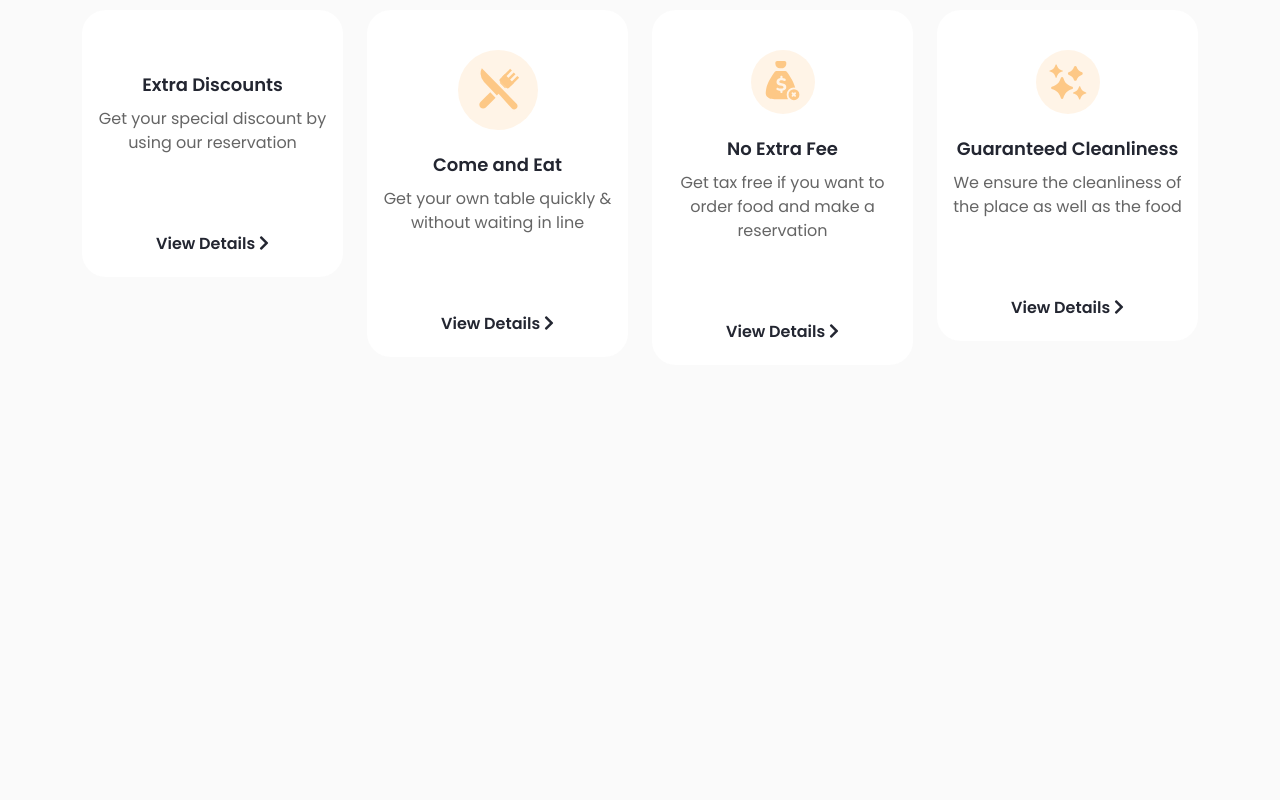
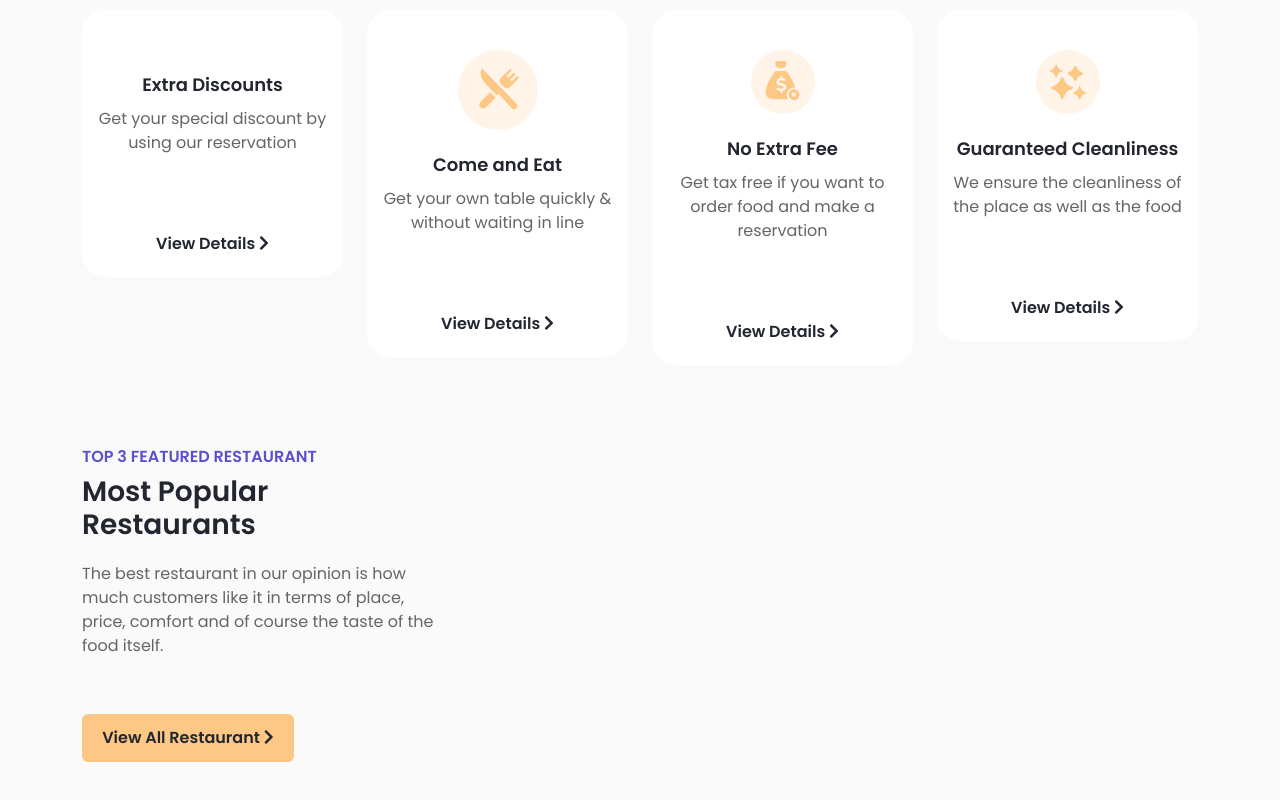
Before and after one commit to lazlanrafar/resto-restaurant, a plain HTML site: page index.html in a window 1280 px wide. Shown: the part 1061-1861 px from the top of the page. Before the commit the page ends 1506 px from the top, so only its background shows below. Drawn offline with Linux system fonts and the light colour scheme.

Commit message:
slicing left side most popular section'

```diff
--- a/index.html
+++ b/index.html
@@ -171,8 +171,8 @@
 
       <section id="why-us-section">
         <div class="container text-center">
-          <p class="whyus-subtitle">Special Benefit For You</p>
-          <h2 class="whyus-title">Why Should Choose Us?</h2>
+          <p class="text-title-blue">Special Benefit For You</p>
+          <h2 class="text-title-black">Why Should Choose Us?</h2>
 
           <div class="row">
             <div class="col-3">
@@ -263,6 +263,26 @@
           </div>
         </div>
       </section>
+
+      <section id="most-popular">
+        <div class="container">
+          <div class="row">
+            <div class="col-4">
+              <p class="text-title-blue">Top 3 Featured Restaurant</p>
+              <h2 class="text-title-black">Most Popular Restaurants</h2>
+              <p class="text-title-gray">
+                The best restaurant in our opinion is how much customers like it
+                in terms of place, price, comfort and of course the taste of the
+                food itself.
+              </p>
+              <a href="#" class="btn btn-cream">
+                View All Restaurant
+                <i class="fa fa-chevron-right"></i>
+              </a>
+            </div>
+          </div>
+        </div>
+      </section>
     </main>
 
     <!-- Jquery -->
--- a/styles/fonts.css
+++ b/styles/fonts.css
@@ -23,3 +23,22 @@
   src: url("../fonts/poppins/Poppins-Bold.ttf");
   font-weight: 700;
 }
+.text-title-black {
+  font-size: 28px;
+  font-weight: 600;
+  color: var(--black-color);
+}
+
+.text-title-blue {
+  font-size: 16px;
+  font-weight: 600;
+  color: var(--blue-color);
+  text-transform: uppercase;
+  margin-bottom: 6px;
+}
+
+.text-title-gray {
+  font-size: 16px;
+  font-weight: 400;
+  color: var(--gray-color);
+}
--- a/styles/main.scss
+++ b/styles/main.scss
@@ -75,7 +75,7 @@ body {
   }
 }
 
-// ADS Section
+// Ads Section
 #ads-section {
   .slick-item {
     position: relative;
@@ -135,18 +135,8 @@ body {
 
 // Why Us Section
 #why-us-section {
-  .whyus-subtitle {
-    font-size: 16px;
-    font-weight: 600;
-    color: var(--blue-color);
-    text-transform: uppercase;
-    margin-bottom: 6px;
-  }
-  .whyus-title {
-    font-size: 28px;
-    font-weight: 600;
-    color: var(--black-color);
-    margin-bottom: 41px;
+  .text-title-black {
+    margin-bottom: 41px !important;
   }
 
   .card-whyus {
@@ -190,3 +180,15 @@ body {
     }
   }
 }
+
+// Most Popular Section
+#most-popular {
+  .text-title {
+    &-black {
+      margin-bottom: 20px !important;
+    }
+    &-gray {
+      margin-bottom: 56px !important;
+    }
+  }
+}
```
Also changed, not shown: styles/main.css, 1 other file.
